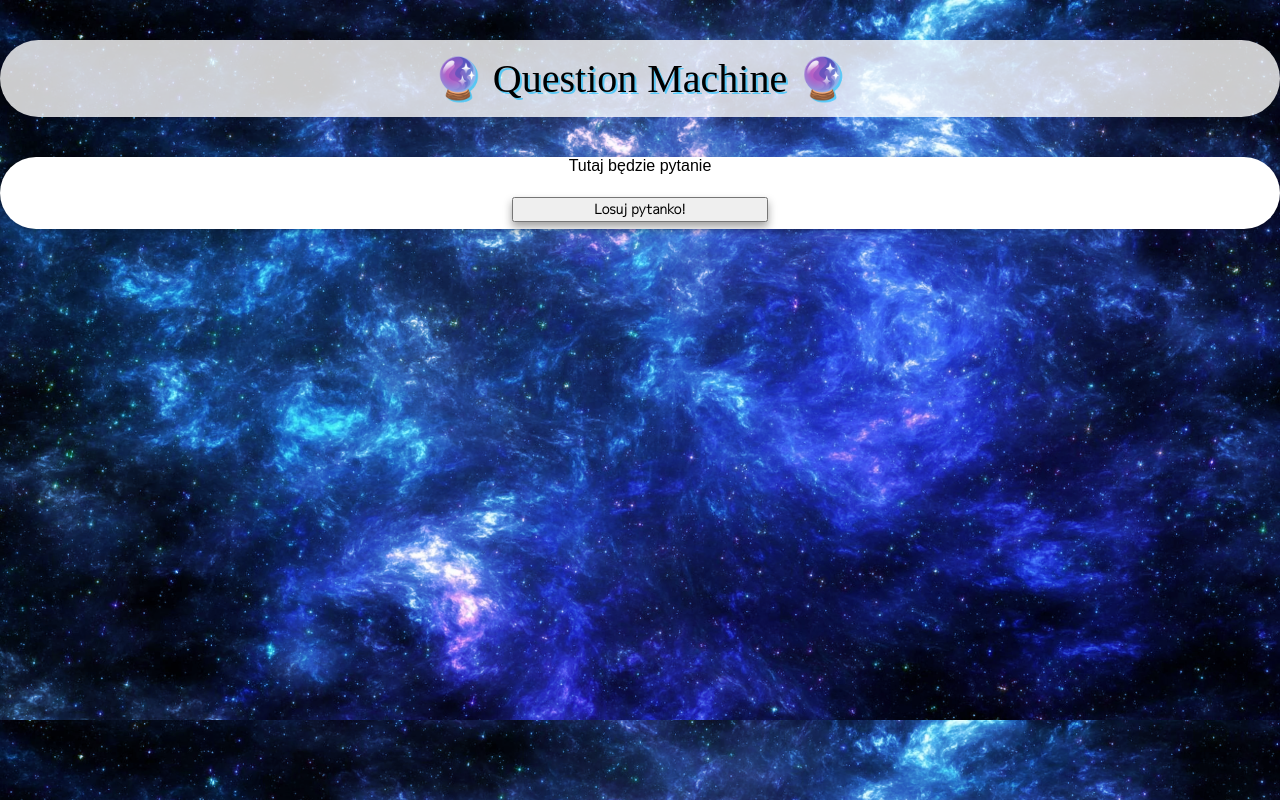
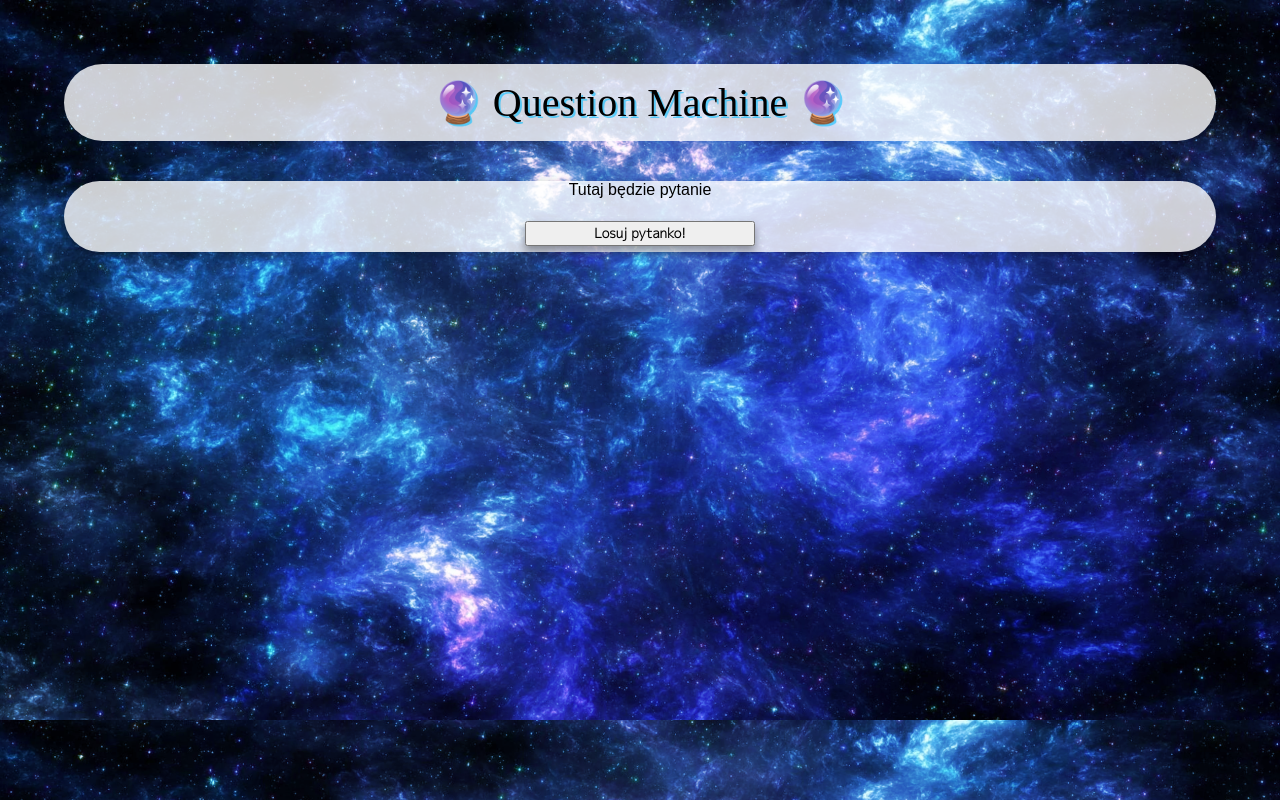
Before and after one commit to H0N3YY/TarrotMachine, a React (Create React App) app: page / in a window 1280 px wide. Built offline with nearby package versions, Linux system fonts and the light colour scheme; a web font is replaced by a local one.

Commit message:
change style

```diff
--- a/src/style/app.css
+++ b/src/style/app.css
@@ -1,7 +1,7 @@
 .app{
-    width: 100%;
+    width: 90%;
     height: 100%;
-
+    margin: 5%;
 }
 .tittle p {
     padding: 15px;
--- a/src/style/card.css
+++ b/src/style/card.css
@@ -1,7 +1,7 @@
 .card {
     width: 100%;
     height: 100%;
-    background: white;
+    background-color: rgba(255, 255, 255, 0.796);
     box-shadow: 0 2px 8px rgba(0, 0, 0, 0.26);
     border-radius: 10em;
     text-align: center;
```
